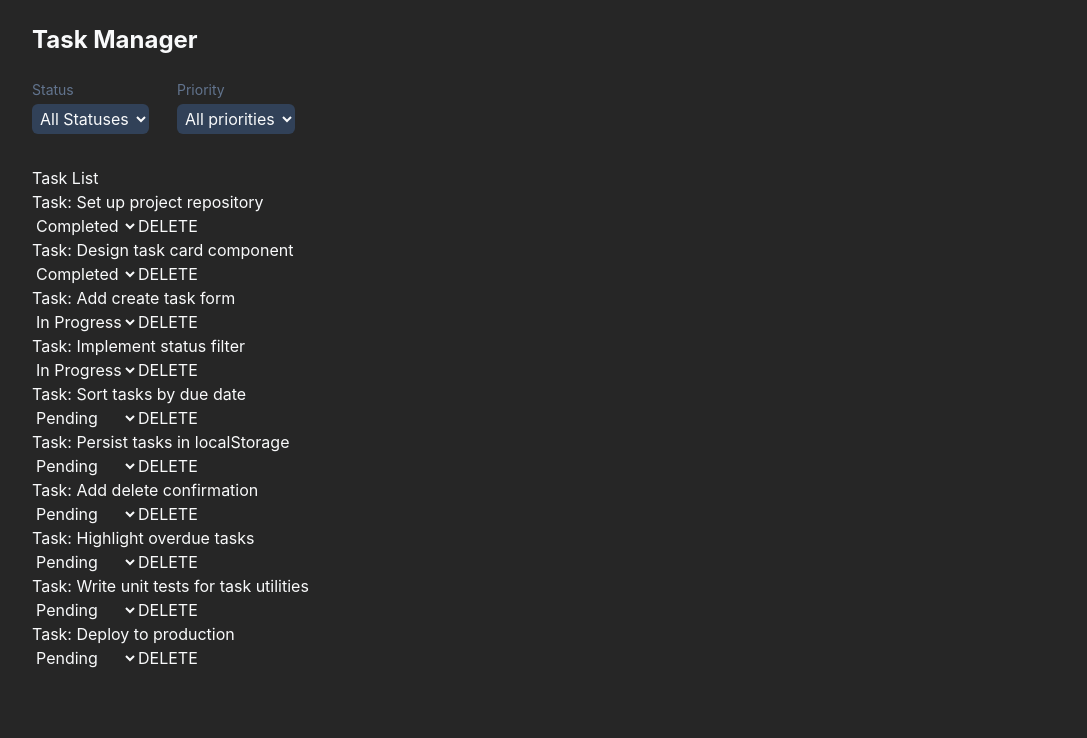
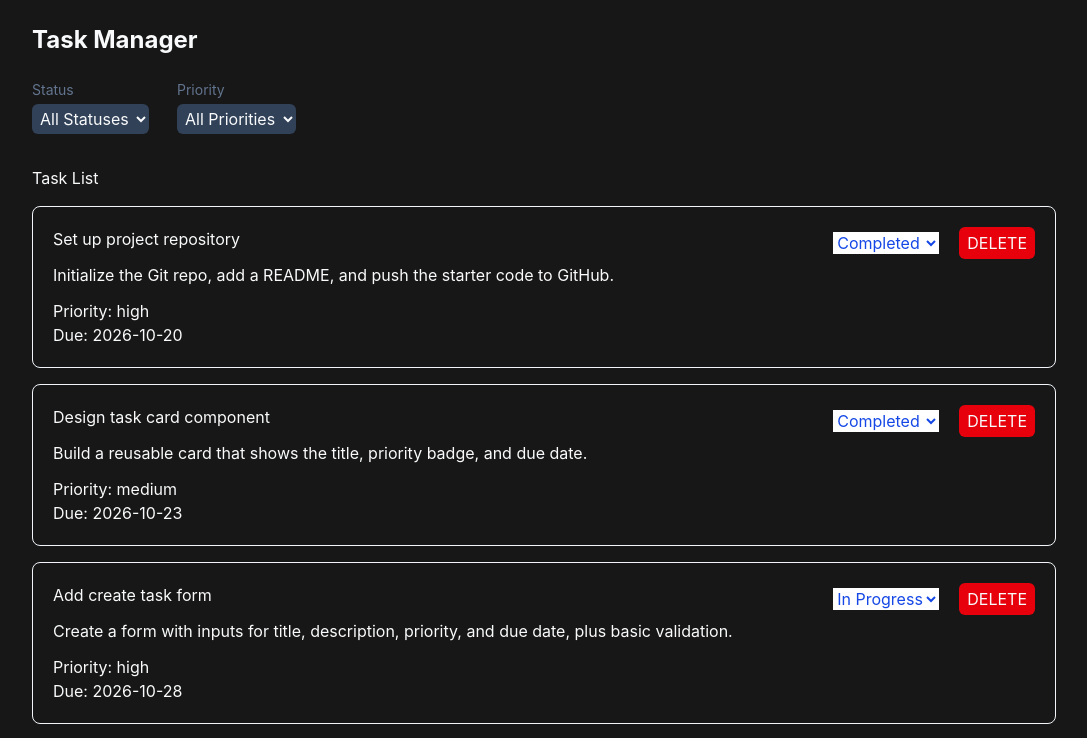
Before and after one commit to shanreed25/react-task-manager, a React (Vite) app: page / in a window 1280 px wide. Shown: the top 738 px of the page, without its empty margins (96-1183 px from the left). Built offline with nearby package versions, Linux system fonts and the light colour scheme.

Commit message:
adding tailwind styles for task cards

```diff
--- a/src/App.tsx
+++ b/src/App.tsx
@@ -43,7 +43,7 @@ function App() {
       )
 
   return (
-    <main className="min-h-screen bg-neutral-800 text-gray-50 p-6">
+    <main className="min-h-screen bg-neutral-900 text-gray-50 p-6">
       <div className="max-w-5xl mx-auto">
         <h1 className="text-2xl font-bold mb-6">Task Manager</h1>
         <TaskFilter onFilterChange={handleFilterChange}/>
--- a/src/components/TaskFilter/TaskFilter.tsx
+++ b/src/components/TaskFilter/TaskFilter.tsx
@@ -60,7 +60,7 @@ function TaskFilter({onFilterChange}: TaskFilterProps){
                 className="cursor-pointer rounded-md bg-slate-700 p-1"
 
                 >
-                    <option value="">All priorities</option>
+                    <option value="">All Priorities</option>
                     <option value="high">High</option>
                     <option value="medium">Medium</option>
                     <option value="low">Low</option>
--- a/src/components/TaskItem/TaskItem.tsx
+++ b/src/components/TaskItem/TaskItem.tsx
@@ -1,31 +1,49 @@
 import type { TaskItemProps, TaskStatus } from "../../types";
 
+function TaskItem({ task, onStatusChange, onDelete }: TaskItemProps) {
+  return (
+    <div className="p-5 border border-slate-100 rounded-lg flex justify-between gap-5 items-start">
+      <div className="flex flex-col gap-3">
+        <p>{task.title}</p>
+        <p>{task.description}</p>
+        <div>
+          <p>Priority: {task.priority}</p>
+          <p>Due: {task.dueDate}</p>
+        </div>
+      </div>
 
-function TaskItem({task, onStatusChange, onDelete}: TaskItemProps){
-    return(
-        <>
-        <p>Task: {task.title}</p>
-        <select id={`task-${task.id}-status`} name="task-status"
-        value={task.status}//controls which option is shown as selected
+      <div className="flex items-center gap-5">
+        <select
+          id={`task-${task.id}-status`}
+          name="task-status"
+          value={task.status} //controls which option is shown as selected
           //onChange runs every time the a different option is selected
           //TypeScript knows the event object's type automatically
           // because it is attached to a <select>
           onChange={(e) =>
-
             //"as TaskStatus" is a type assertion that tells TypeScript
             // "trust me, this string is one of the three allowed statuses"
             //because TypeScript only knows that value is a string, but
             // onStatusChange expects a TaskStatus, not any string
             //since the dropdown only offers the allowed statues this is safe
-            onStatusChange(task.id, e.target.value as TaskStatus)}
+            onStatusChange(task.id, e.target.value as TaskStatus)
+          }
+          className="cursor-pointer bg-white text-blue-700"
         >
           <option value="pending">Pending</option>
           <option value="in-progress">In Progress</option>
           <option value="completed">Completed</option>
         </select>
-        <button onClick={() => onDelete(task.id)}>DELETE</button>
-        </>
-    )
+
+        <button
+        className="cursor-pointer rounded-md py-1 px-2 bg-red-600 hover:bg-white hover:text-red-600"
+        onClick={() => onDelete(task.id)}
+        >
+            DELETE
+        </button>
+      </div>
+    </div>
+  );
 }
 
 export default TaskItem;
--- a/src/components/TaskList/TaskList.tsx
+++ b/src/components/TaskList/TaskList.tsx
@@ -7,7 +7,7 @@ import TaskItem from "../TaskItem/TaskItem";
 // but if the parent does not pass a tasks prop, the mock tasks are used instead
 function TaskList({tasks = mockTasks, onStatusChange, onDelete}: TaskListProps){
     return(
-        <>
+        <div className="flex flex-col gap-4">
         <h2>Task List</h2>
         {tasks.map((task) => (
             <TaskItem
@@ -19,7 +19,7 @@ function TaskList({tasks = mockTasks, onStatusChange, onDelete}: TaskListProps){
             onDelete={onDelete}
             />
         ))}
-        </>
+        </div>
     )
 }
 
```
Lines whose indentation alone changed are shown as unchanged.
